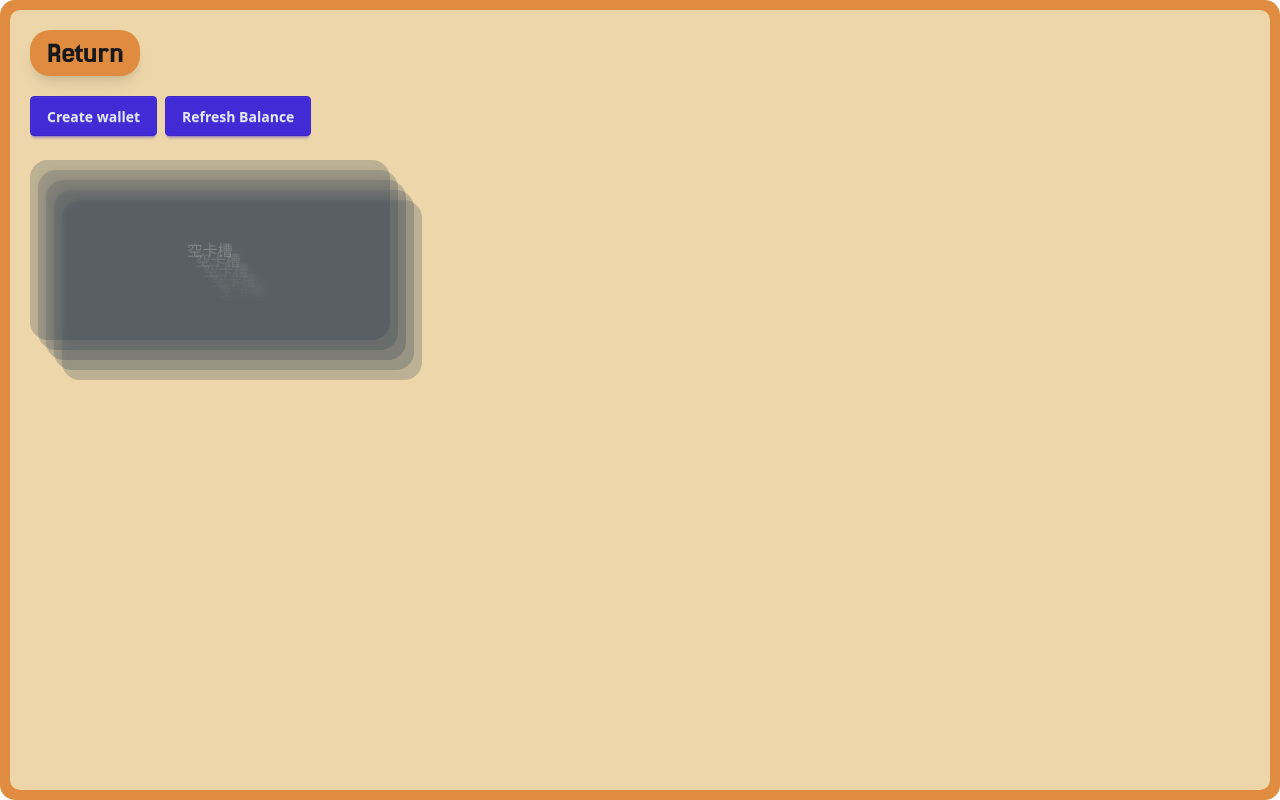
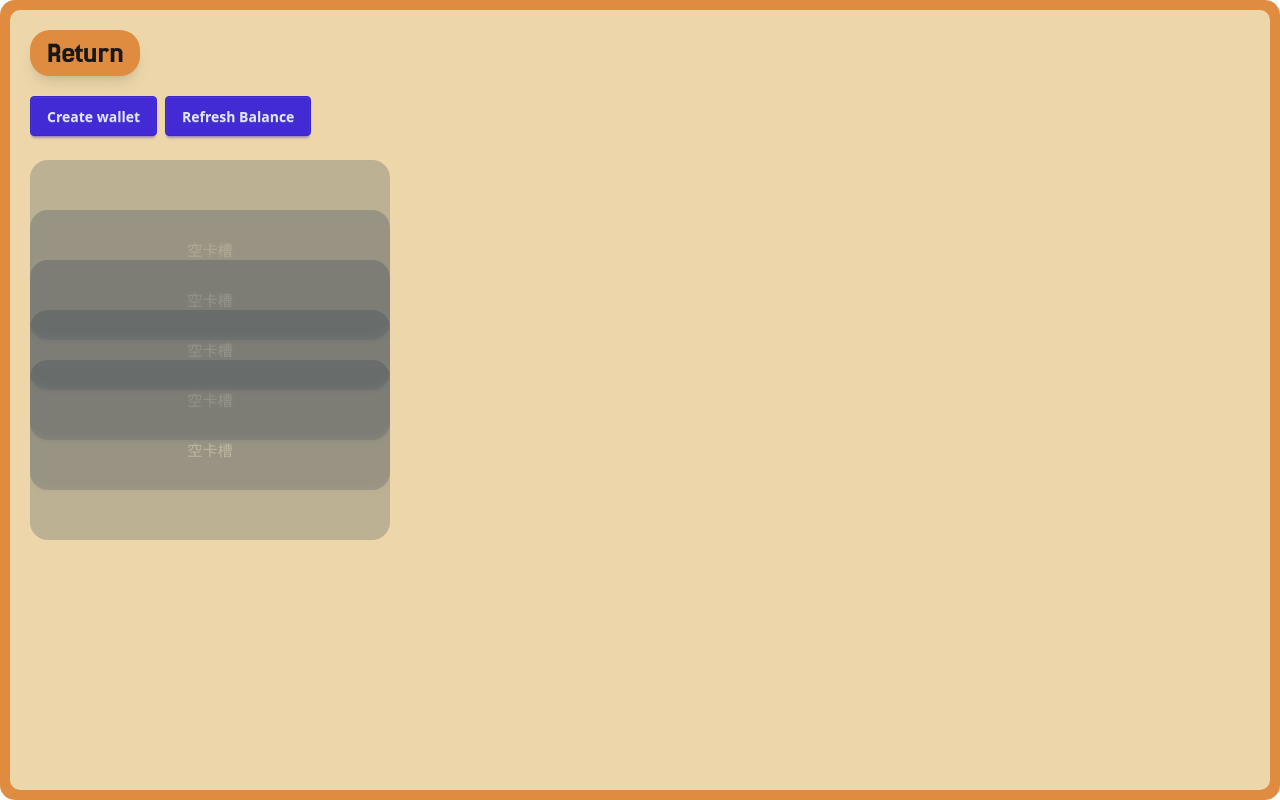
Before and after one commit to tcyeee/PixWallet, a Vue app: page /#/wallet in a window 1280 px wide. Built offline with nearby package versions, Linux system fonts and the light colour scheme.

Commit message:
wallet style update

```diff
--- a/src/pages/wallet/List.vue
+++ b/src/pages/wallet/List.vue
@@ -12,27 +12,27 @@
   <!-- 拟物风格的银行卡列表（最多 5 张） -->
   <div class="wallet-cards-wrapper">
     <div
-      v-for="i in 5"
-      :key="i"
+      v-for="(slot, index) in cardSlots"
+      :key="index"
       class="wallet-card"
       :class="{
-        'wallet-card--empty': !userStore.wallets[i - 1],
-        'cursor-pointer': userStore.wallets[i - 1]
+        'wallet-card--empty': !slot,
+        'cursor-pointer': slot
       }"
-      :style="getCardStyle(i)"
-      @click="userStore.wallets[i - 1] && NAV.GoTo('wallet-item', userStore.wallets[i - 1])"
+      :style="getCardStyle(index)"
+      @click="slot && NAV.GoTo('wallet-item', slot)"
     >
-      <template v-if="userStore.wallets[i - 1]">
+      <template v-if="slot">
         <div class="wallet-card__header">
           <span class="wallet-card__alias">
-            {{ userStore.wallets[i - 1].alias || '未命名钱包' }}
+            {{ slot.alias || '未命名钱包' }}
           </span>
         </div>
         <div class="wallet-card__balance">
-          {{ lamportsToSol(userStore.wallets[i - 1].balance) }} SOL
+          {{ lamportsToSol(slot.balance) }} SOL
         </div>
         <div class="wallet-card__number">
-          {{ formatCardNumber(userStore.wallets[i - 1].public_key) }}
+          {{ formatCardNumber(slot.public_key) }}
         </div>
       </template>
       <template v-else>
@@ -45,7 +45,7 @@
 </template>
 
 <script setup lang="ts">
-import { ref } from "vue";
+import { ref, computed } from "vue";
 import { listen } from "@tauri-apps/api/event";
 import { MsgType } from "@/models";
 import { lamportsToSol } from "@/utils/common";
@@ -54,6 +54,18 @@ import NAV from "@/router";
 import { useUserStore } from "@/stores/user";
 
 const userStore = useUserStore();
+
+// 卡槽数据：固定 5 个，空卡槽排在前面，真实钱包排在后面
+const cardSlots = computed(() => {
+  const maxSlots = 5;
+  const wallets = userStore.wallets || [];
+
+  const rawSlots = Array.from({ length: maxSlots }, (_, i) => wallets[i] || null);
+  const empties = rawSlots.filter((s) => !s);
+  const filled = rawSlots.filter((s) => !!s);
+
+  return [...empties, ...filled];
+});
 
 // 创建钱包
 const loadingCreateWallet = ref(false);
@@ -74,11 +86,9 @@ listen<null>(MsgType.BALANCE_REFRESH_END, () => {
 });
 
 // 拟物卡片样式：根据索引做位移与层级，形成叠放效果
-function getCardStyle(i: number) {
-  const index = i - 1;
+function getCardStyle(index: number) {
   return {
-    transform: `translateY(${index * 10}px) translateX(${index * 8}px)`,
-    zIndex: String(10 - index),
+    transform: `translateY(${index * 50}px) translateX(${index * 0}px)`,
   };
 }
 
```
